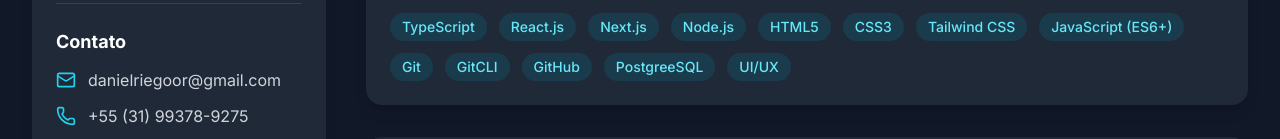
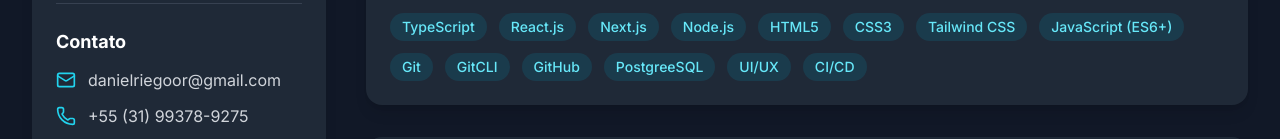
Before and after one commit to danielriegoor/danielriegoor.github.io, a plain HTML site: page index.html in a window 1280 px wide. Shown: the part 349-488 px from the top of the page. Drawn offline with nearby package versions, Linux system fonts and the light colour scheme.

Commit message:
Update Portfolio

```diff
--- a/index.html
+++ b/index.html
@@ -160,7 +160,7 @@
             " Estou sempre em busca de novos desafios e aprendizados para aprimorar minhas habilidades.",
             "skillsTitle": "Principais Habilidades",
             "skills": [
-              "TypeScript", "React.js", "Next.js", "Node.js", "HTML5", "CSS3", "Tailwind CSS", "JavaScript (ES6+)", "Git", "GitCLI", "GitHub", "PostgreeSQL", "UI/UX"
+              "TypeScript", "React.js", "Next.js", "Node.js", "HTML5", "CSS3", "Tailwind CSS", "JavaScript (ES6+)", "Git", "GitCLI", "GitHub", "PostgreeSQL", "UI/UX", "CI/CD"
             ],
             "projectsTitle": "Projetos em Destaque",
             "viewProjectLink": "Ver projeto",
@@ -193,7 +193,7 @@
             " I am always seeking new challenges and learning opportunities to enhance my skills.",
             "skillsTitle": "Main Skills",
             "skills": [
-              "TypeScript", "React.js", "Next.js", "Node.js", "HTML5", "CSS3", "Tailwind CSS", "JavaScript (ES6+)", "Git", "GitCLI", "GitHub", "PostgreeSQL", "UI/UX"
+              "TypeScript", "React.js", "Next.js", "Node.js", "HTML5", "CSS3", "Tailwind CSS", "JavaScript (ES6+)", "Git", "GitCLI", "GitHub", "PostgreeSQL", "UI/UX", "CI/CD"
             ],
             "projectsTitle": "Featured Projects",
             "viewProjectLink": "View project",
```
